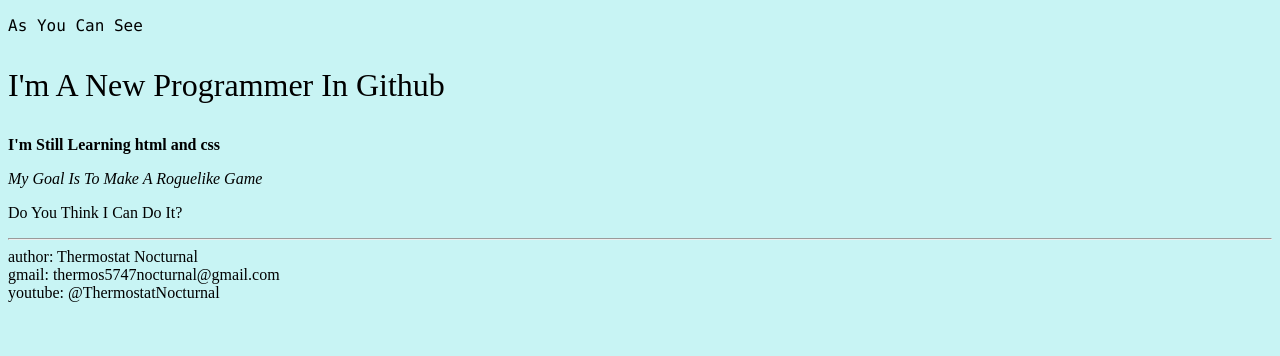
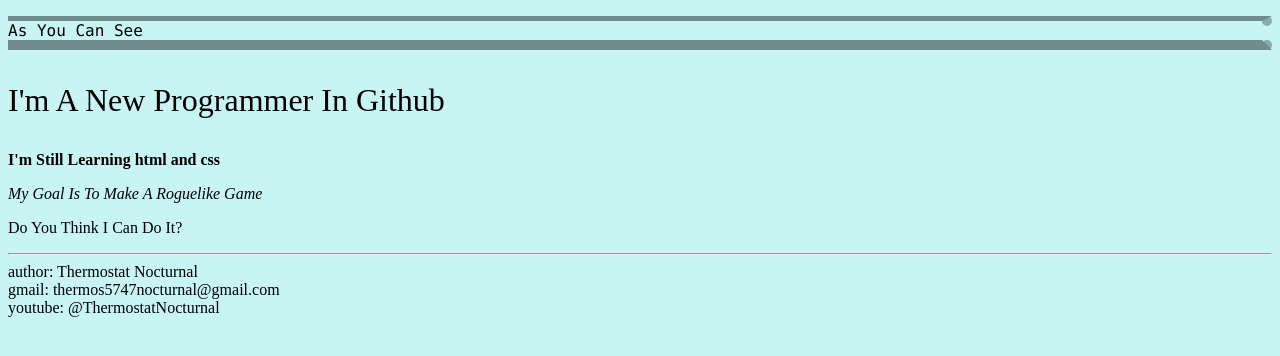
Before and after one commit to zainalzepiryobon-maker/Web1, a PHP site: page /index.html in a window 1280 px wide. Shown: the part 133-489 px from the top of the page. Run offline with PHP 8.4, Linux system fonts and the light colour scheme.

Commit message:
auto publish 1763715347723

```diff
--- a/style.css
+++ b/style.css
@@ -10,6 +10,10 @@ h1{
 
 #p1{
   font-family: "lucida console", "courier new";
+  border-bottom: 10px outset RGB(180, 224, 224);
+  border-top: 5px inset RGB(180, 224, 224);
+  border-left 5px dotted RGB(180, 224, 224);
+  border-right: 10px dotted RGB(130, 174, 174);
 }
 
 #p2{
```
